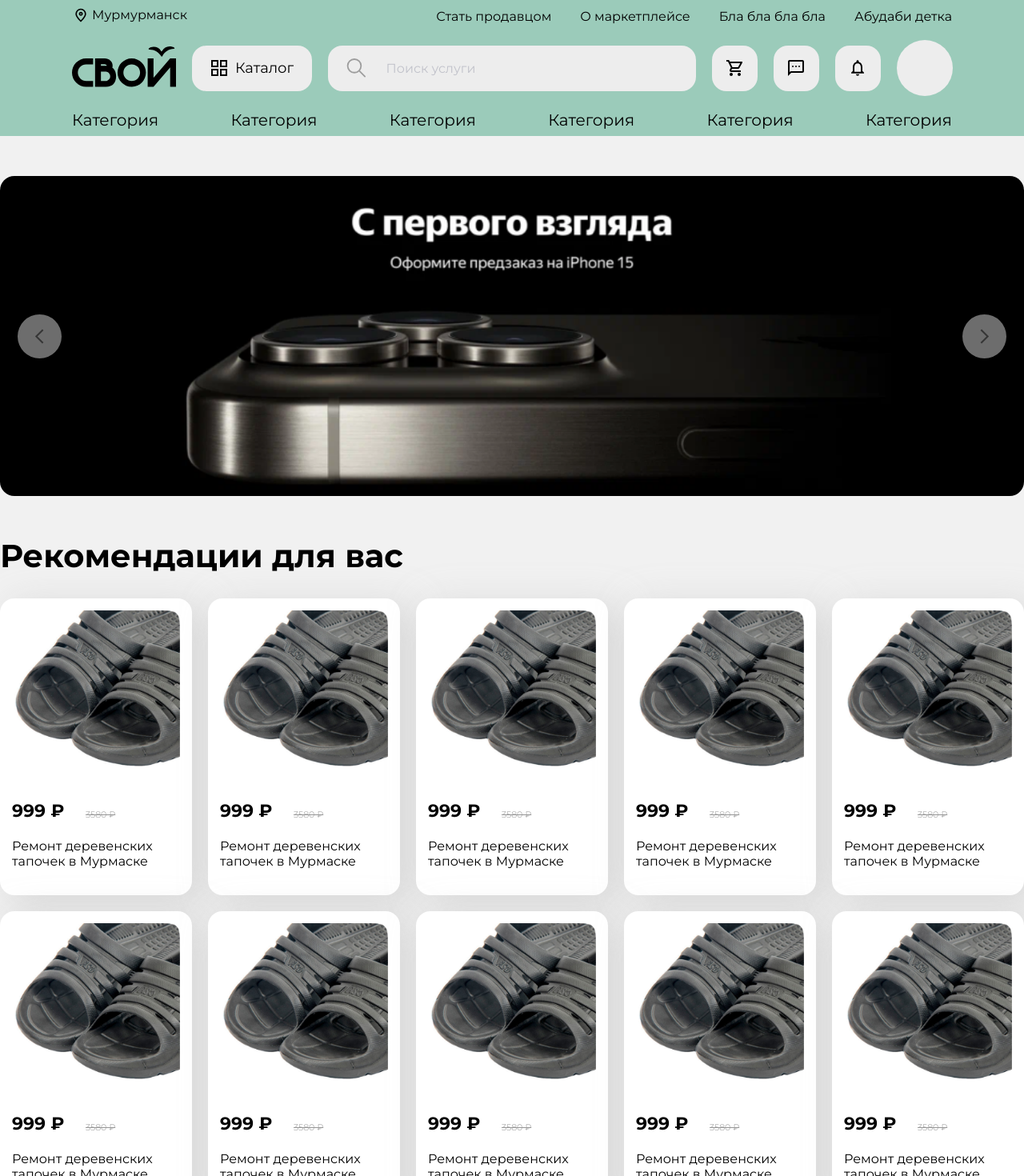
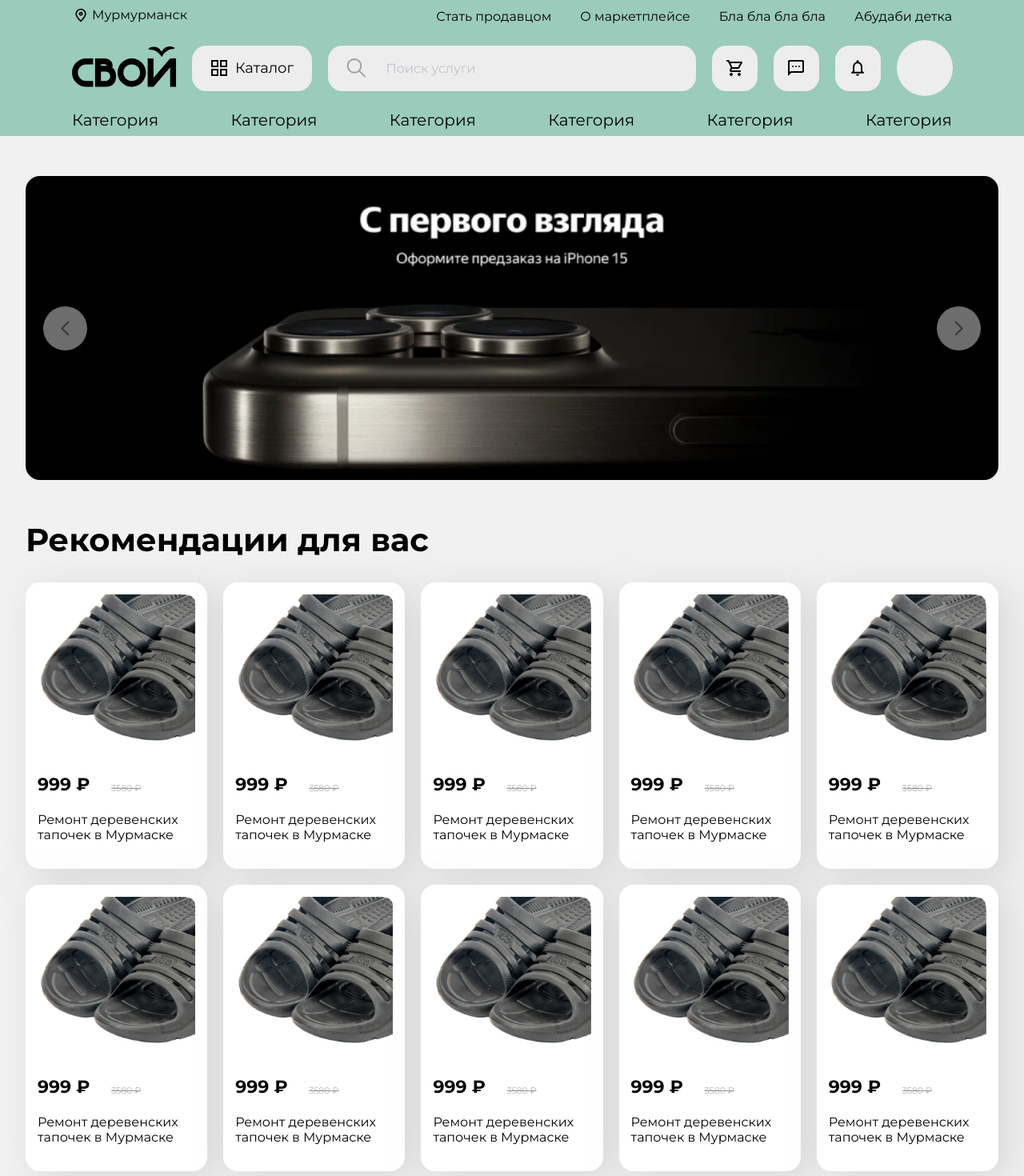
Before and after one commit to danilaabramov/Murmansk-client, a Next.js app: page / in a window 1280 px wide. Shown: the top 1470 px of the page at 80% size. Built offline with nearby package versions, Linux system fonts and the light colour scheme.

Commit message:
fix margin

```diff
--- a/src/app/Adverts.tsx
+++ b/src/app/Adverts.tsx
@@ -10,9 +10,10 @@ export default function Adverts() {
     const [currentAdvert, setCurrentAdvert] = useState<number[]>([0, 0])
 
     const CarouselContainer = styled.div`
-      max-width: 1502px;
+      max-width: 1504px;
       display: flex;
-      align-items: center
+      align-items: center;
+      margin: 0 32px;
     `
 
     const CarouselWrapper = styled.div`
--- a/src/app/Cards.tsx
+++ b/src/app/Cards.tsx
@@ -10,8 +10,8 @@ const CardsContainer = styled.div`
   display: flex;
   flex-wrap: wrap;
   gap: 20px;
-  margin: 29px 0;
-  max-width: 1502px;
+  margin: 29px 32px;
+  max-width: 1504px;
 `
 
 export default function Cards() {
--- a/src/app/page.tsx
+++ b/src/app/page.tsx
@@ -17,8 +17,8 @@ const HomeContainer = styled.div`
 
 const H1 = styled.h1`
   font-size: 40px;
-  max-width: 1502px;
-  width: 100%;
+  max-width: 1504px;
+  width: calc(100% - 64px);
 `
 
 export default function Home() {
```
